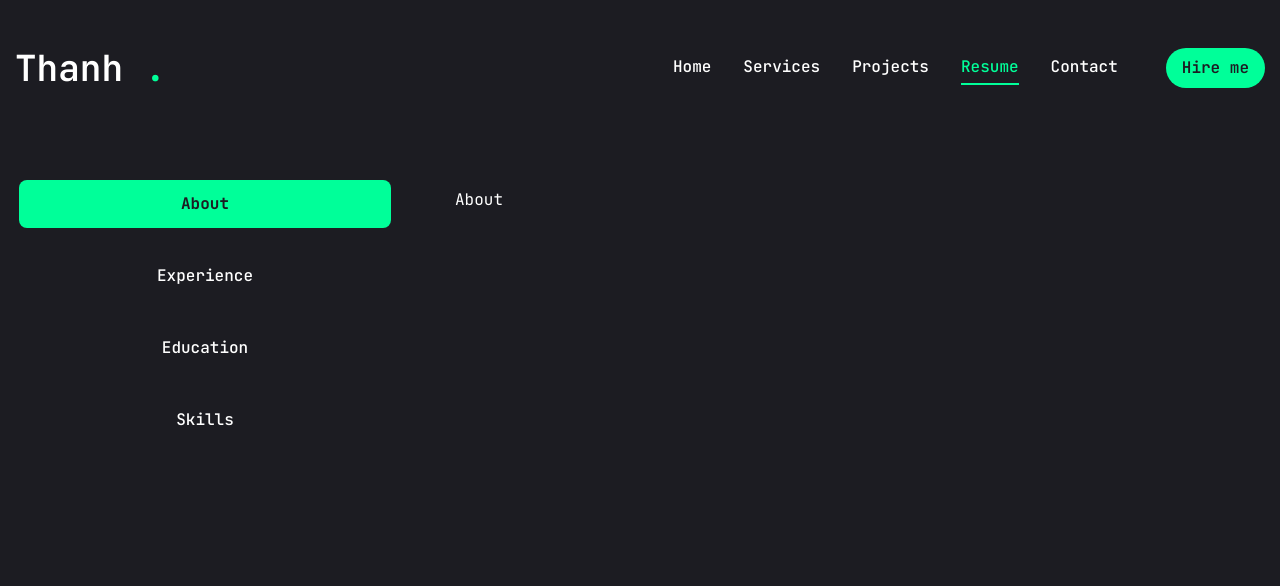
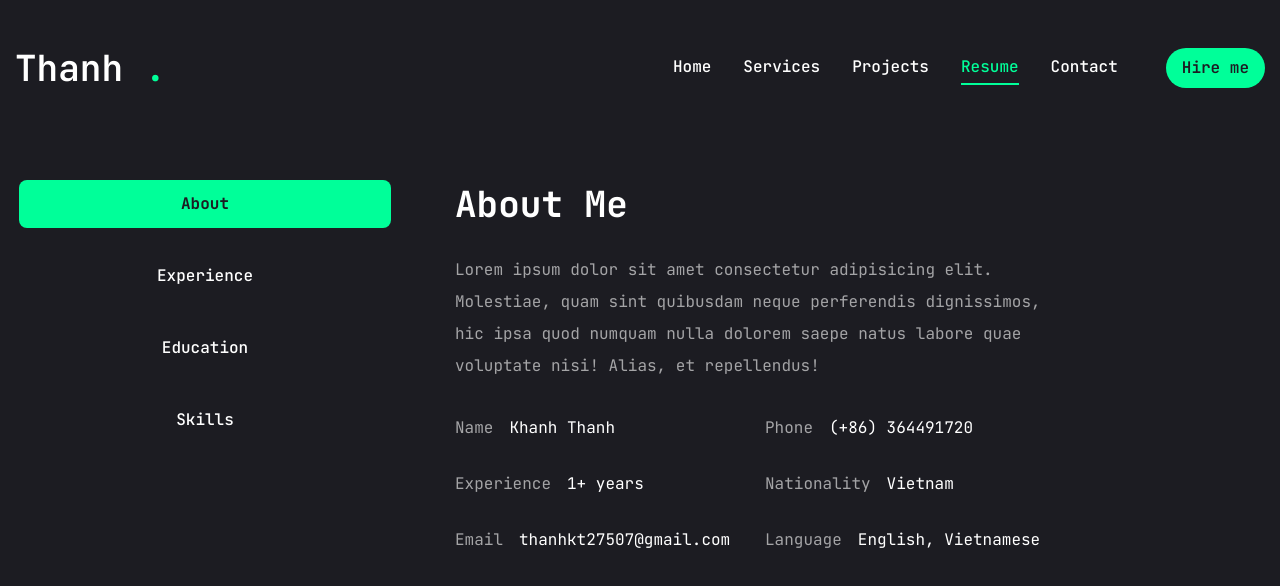
Before and after one commit to khanhthanhdev/portfolio, a Next.js app: page /resume in a window 1280 px wide. Shown: the top 586 px of the page. Built offline with nearby package versions, Linux system fonts and the light colour scheme.

Commit message:
add About me Table

```diff
--- a/app/resume/page.jsx
+++ b/app/resume/page.jsx
@@ -105,35 +105,7 @@
   description: "lord of Computer Science",
   skillList: [
     {
-      icon: <SiFastapi />,
-      name: "FastAPI",
-    },
-    {
-      icon: <SiNumpy />,
-      name: "Numpy",
-    },
-    {
-      icon: <SiPytorch  />,
-      name: "Pytorch",
-    },
-    {
-      icon: <SiStreamlit  />,
-      name: "Streamlit",
-    },
-    {
-      icon: <SiDjango  />,
-      name: "Django",
-    },
-    {
-      icon: <SiTailwindcss  />,
-      name: "Tailwindcss",
-    },
-    {
-      icon: <SiNextdotjs  />,
-      name: "Next.js",
-    },
-    {
-      icon: <FaHtml5  />,
+      icon: <FaHtml5 />,
       name: "HTML",
     },
     {
@@ -141,21 +113,47 @@
       name: "CSS",
     },
     {
-      icon: <FaJs  />,
+      icon: <FaJs />,
       name: "Javascript",
     },
     {
-      icon: <FaReact  />,
+      icon: <FaReact />,
       name: "React",
     },
     {
-      icon: <FaNodeJs  />,
+      icon: <SiTailwindcss />,
+      name: "Tailwindcss",
+    },
+    {
+      icon: <SiNextdotjs />,
+      name: "Next.js",
+    },
+
+    {
+      icon: <FaNodeJs />,
       name: "Node.js",
     },
     {
-      icon: <FaPython  />,
+      icon: <FaPython />,
       name: "Python",
-    }
+    },
+    {
+      icon: <SiFastapi />,
+      name: "FastAPI",
+    },
+    {
+      icon: <SiPytorch />,
+      name: "Pytorch",
+    },
+    {
+      icon: <SiStreamlit />,
+      name: "Streamlit",
+    },
+    {
+      icon: <SiDjango />,
+      name: "Django",
+    },
+
   ]
 }
 
@@ -247,8 +245,19 @@
               </ul>
             </div>
           </TabsContent>
-          <TabsContent value="about" className="w-full">
-            About
+          <TabsContent value="about" className="w-full text-center xl:text-left">
+            <div className="flex flex-col gap-[30px]">
+              <h3 className="text-4xl font-bold">{about.title}</h3>
+              <p className="max-w-[600px] text-white/60 mx-auto xl:mx-0">{about.description}</p>
+              <ul className="grid grid-cols-1 xl:grid-cols-2 gap-y-6 max-w-[620px] mx-auto xl:mx-0">
+                {about.info.map((item, index) => {
+                  return <li key={index} className="flex items-center justify-center xl:justify-start gap-4">
+                    <span className="text-white/60">{item.fieldName}</span>
+                    <span className="">{item.fieldValue}</span>
+                  </li>
+                })}
+              </ul>
+            </div>
           </TabsContent>
         </div>
       </Tabs>
```
Lines whose indentation alone changed are shown as unchanged.
